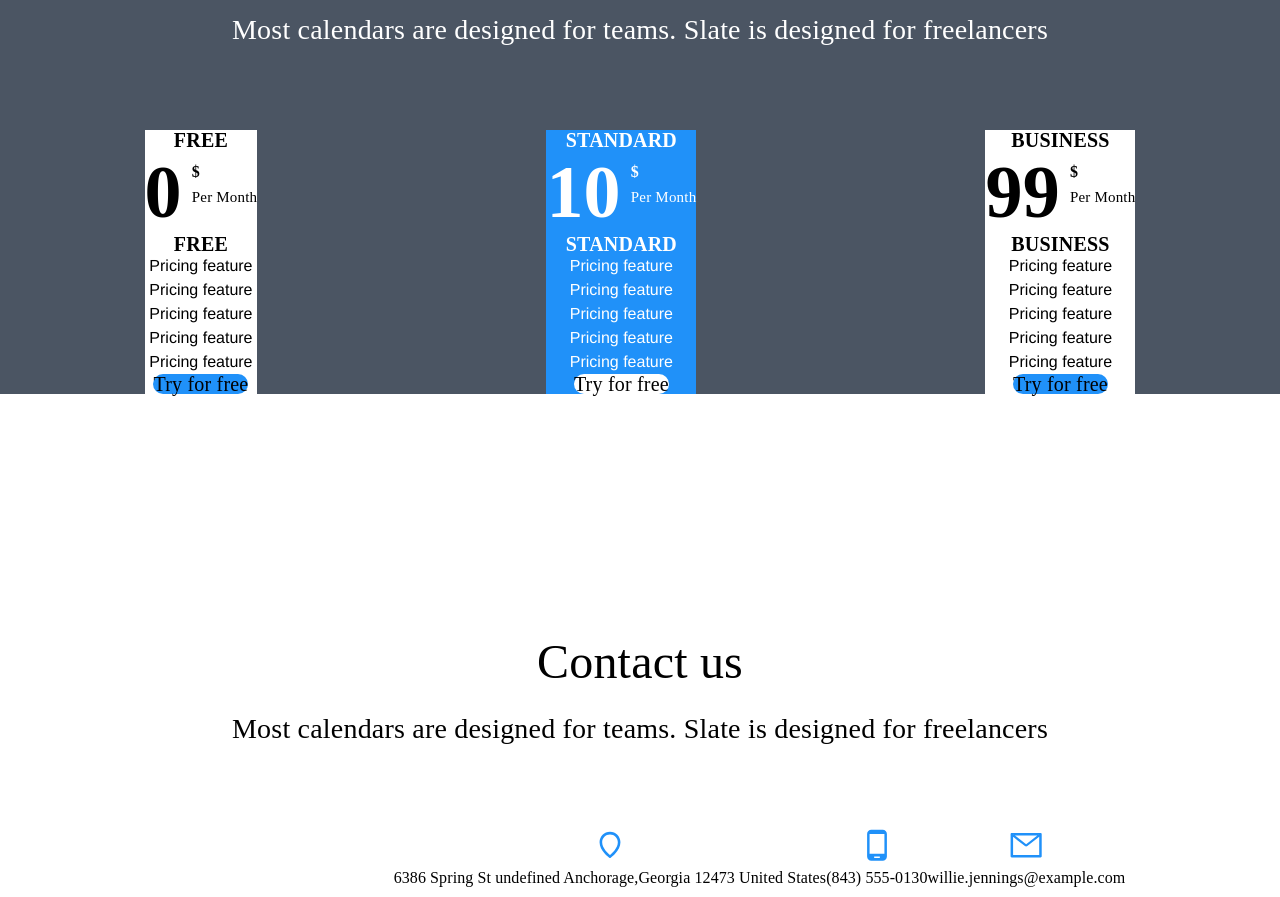
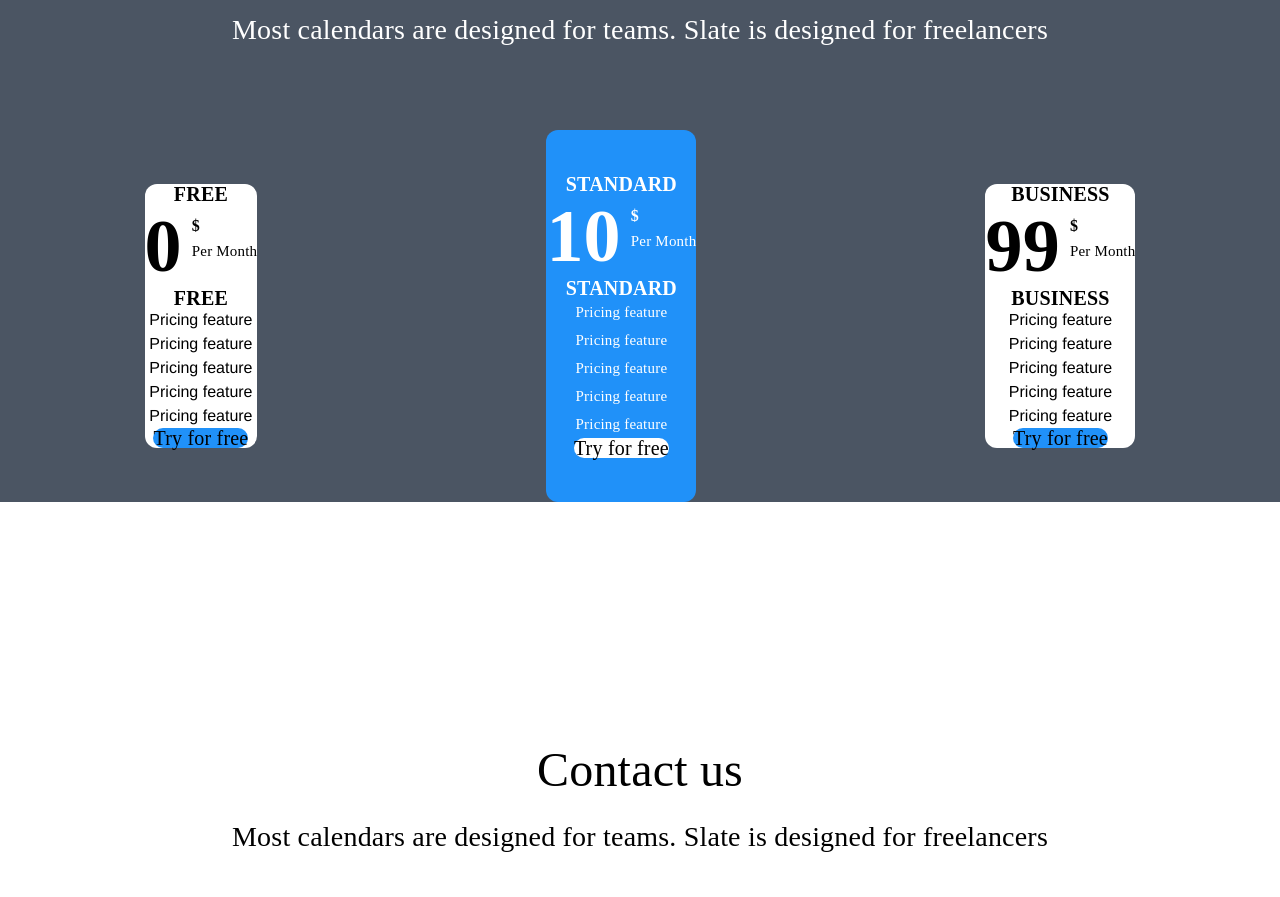
Before and after one commit to herimalala-ranaivoarisoa-rivomanana/figma, a Vue app: page / in a window 1280 px wide. Shown: the part 4300-5197 px from the top of the page. Built offline with nearby package versions, Linux system fonts and the light colour scheme; a web font is replaced by a local one; what tailwindcss-pixel-dimensions would draw is missing.

Commit message:
[Figma][Develop]change-priceCard-padding

```diff
--- a/src/components/PriceCard.vue
+++ b/src/components/PriceCard.vue
@@ -1,6 +1,6 @@
 <template>
   <div v-if="tariff.id%2===0">
-    <div class="m-auto w-335px h-693px bg-blue-primary border-blue-primary flex flex-col align-center">
+    <div class="m-auto w-335px h-693px py-11 rounded-xl bg-blue-primary border-blue-primary flex flex-col align-center">
       <p class="m-auto font-Graphik font-bold text-h4 text-white">{{tariff.name}}</p>
       <div class="flex justify-center">
         <p class="mr-2.5 font-Graphik font-bold text-h1 text-white">{{tariff.price}}</p>
@@ -13,7 +13,7 @@
 
 
       <div v-for="(feature,index) in tariff.features" :key="index">
-        <p class="m-auto text-white">{{feature}}</p>
+        <p class="m-auto font-Graphik font-normal text-link text-white">{{feature}}</p>
       </div>
       <button class="w-236px h-56px m-auto bg-white border-white rounded-full
                     font-Graphik font-normal text-h4 justify-center">
@@ -22,7 +22,7 @@
     </div>
   </div>
   <div v-else>
-    <div class="m-auto w-335px h-607px bg-white border-white flex flex-col align-center">
+    <div class="m-auto w-335px h-607px rounded-xl bg-white border-white flex flex-col align-center">
       <p class="m-auto font-Graphik font-bold text-h4">{{tariff.name}}</p>
       <div class="flex justify-center">
         <p class="mr-2.5 font-Graphik font-bold text-h1">{{tariff.price}}</p>
```
